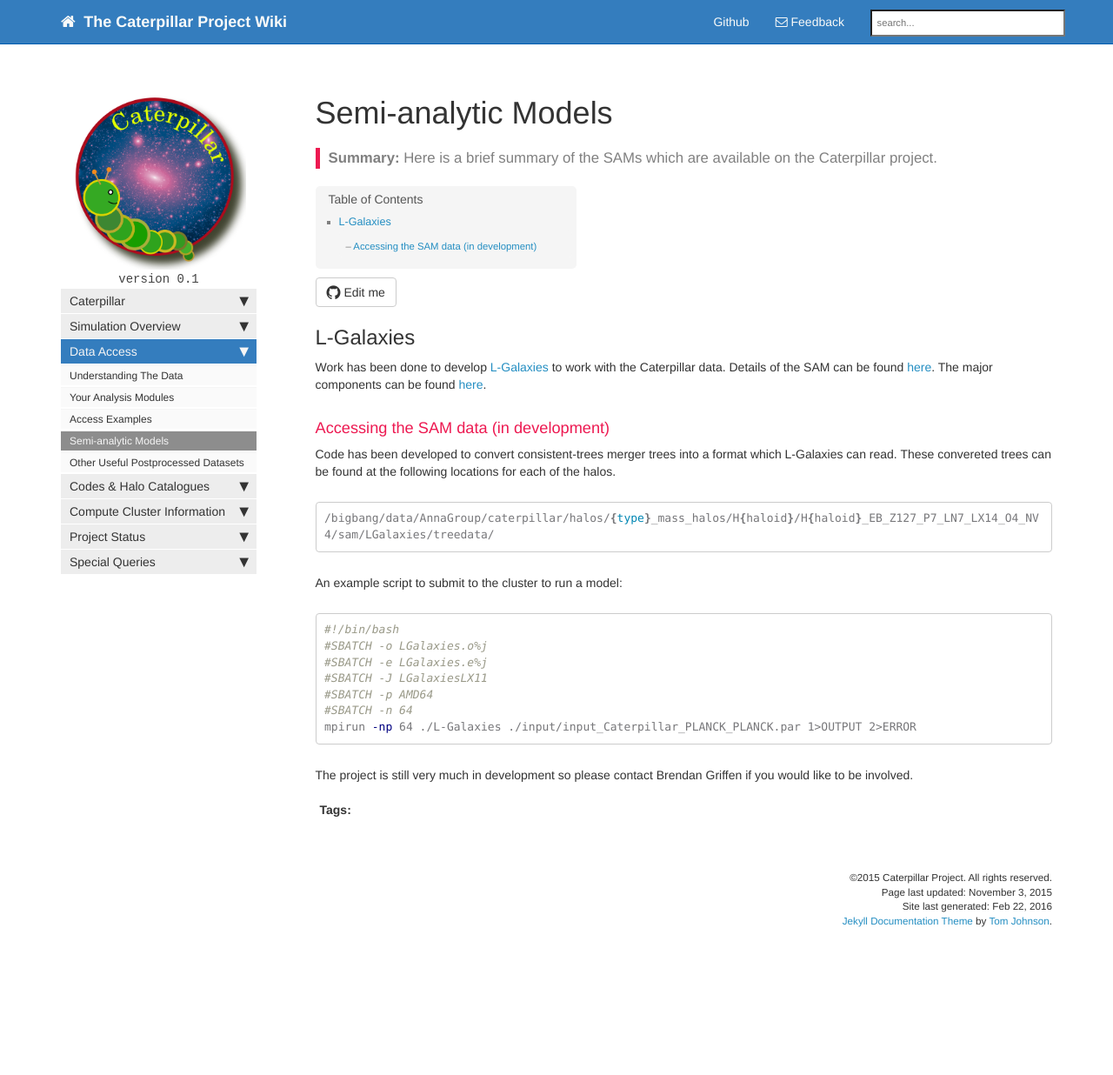
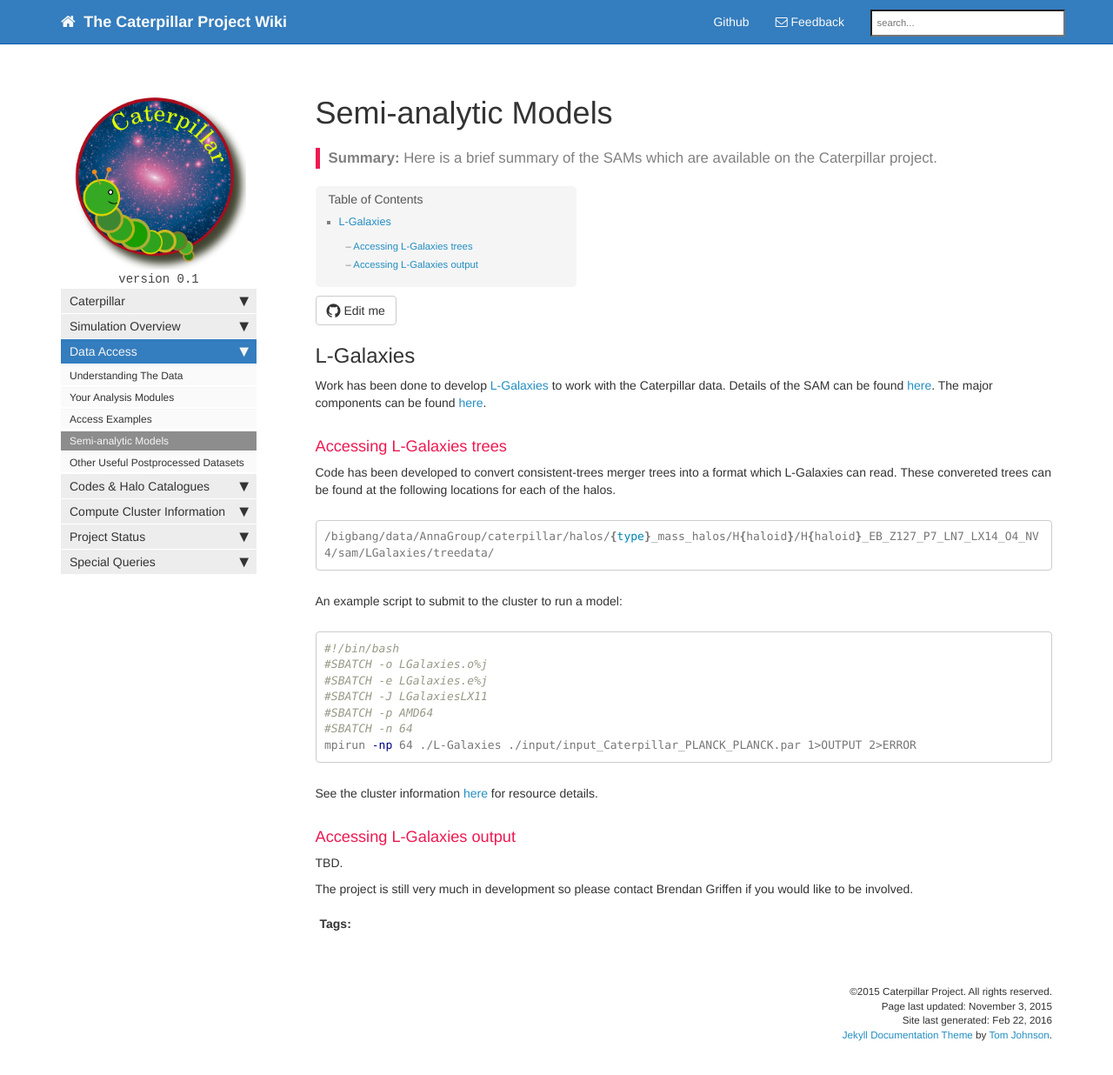
Before and after one commit to caterpillarproject/wiki, a Jekyll site: the page built from doc_sams.md, in a window 1280 px wide and 1259 px high. Shown: the top 1236 px of the window at 87% size. Built offline with Jekyll 4.4.1, drawn with Linux system fonts in a browser that asks for light colours; nearby versions of some CDN libraries; library files that are not in the unit come from our copies; Markdown is read by kramdown in place of the engine named in the settings; comment, search, counter and statistics services are not loaded.

Commit message:
Update doc_sams.md

````diff
--- a/doc_sams.md
+++ b/doc_sams.md
@@ -9,7 +9,7 @@ summary: "Here is a brief summary of the SAMs which are available on the Caterpi
 
 Work has been done to develop [L-Galaxies](http://galformod.mpa-garching.mpg.de/public/LGalaxies) to work with the Caterpillar data. Details of the SAM can be found [here](http://galformod.mpa-garching.mpg.de/public/LGalaxies/Henriques2014a.pdf). The major components can be found [here](http://galformod.mpa-garching.mpg.de/public/LGalaxies/LGalaxies_slides.pdf).
 
-### Accessing the SAM data (in development)
+### Accessing L-Galaxies trees
 
 Code has been developed to convert consistent-trees merger trees into a format which L-Galaxies can read. These convereted trees can be found at the following locations for each of the halos.
 
@@ -28,4 +28,10 @@ An example script to submit to the cluster to run a model:
 mpirun -np 64 ./L-Galaxies ./input/input_Caterpillar_PLANCK_PLANCK.par 1>OUTPUT 2>ERROR
 ```
 
+See the cluster information [here](http://www.caterpillarproject.org/wiki/doc_mit_cluster.html) for resource details.
+
+### Accessing L-Galaxies output
+
+TBD.
+
 The project is still very much in development so please contact Brendan Griffen if you would like to be involved.
````
